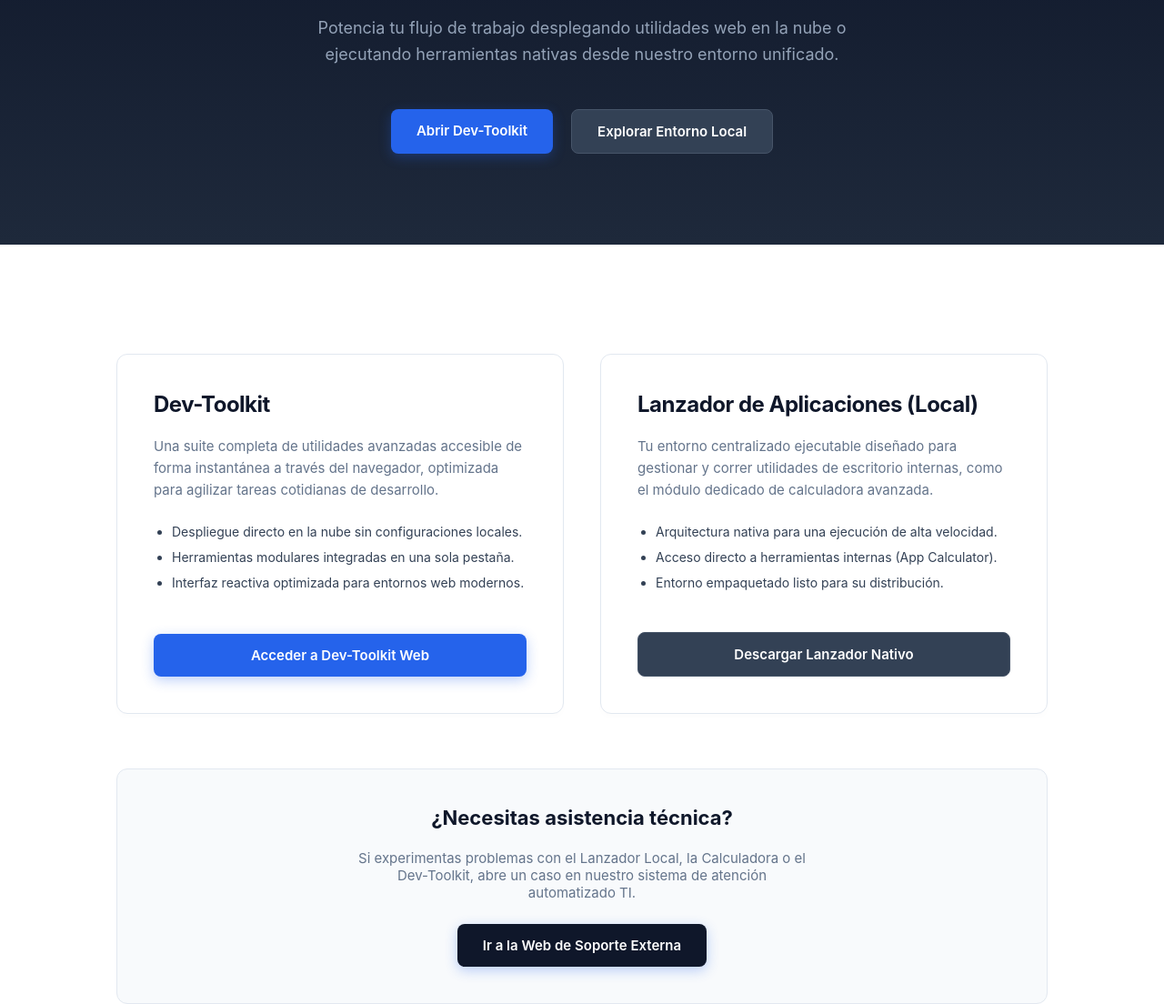
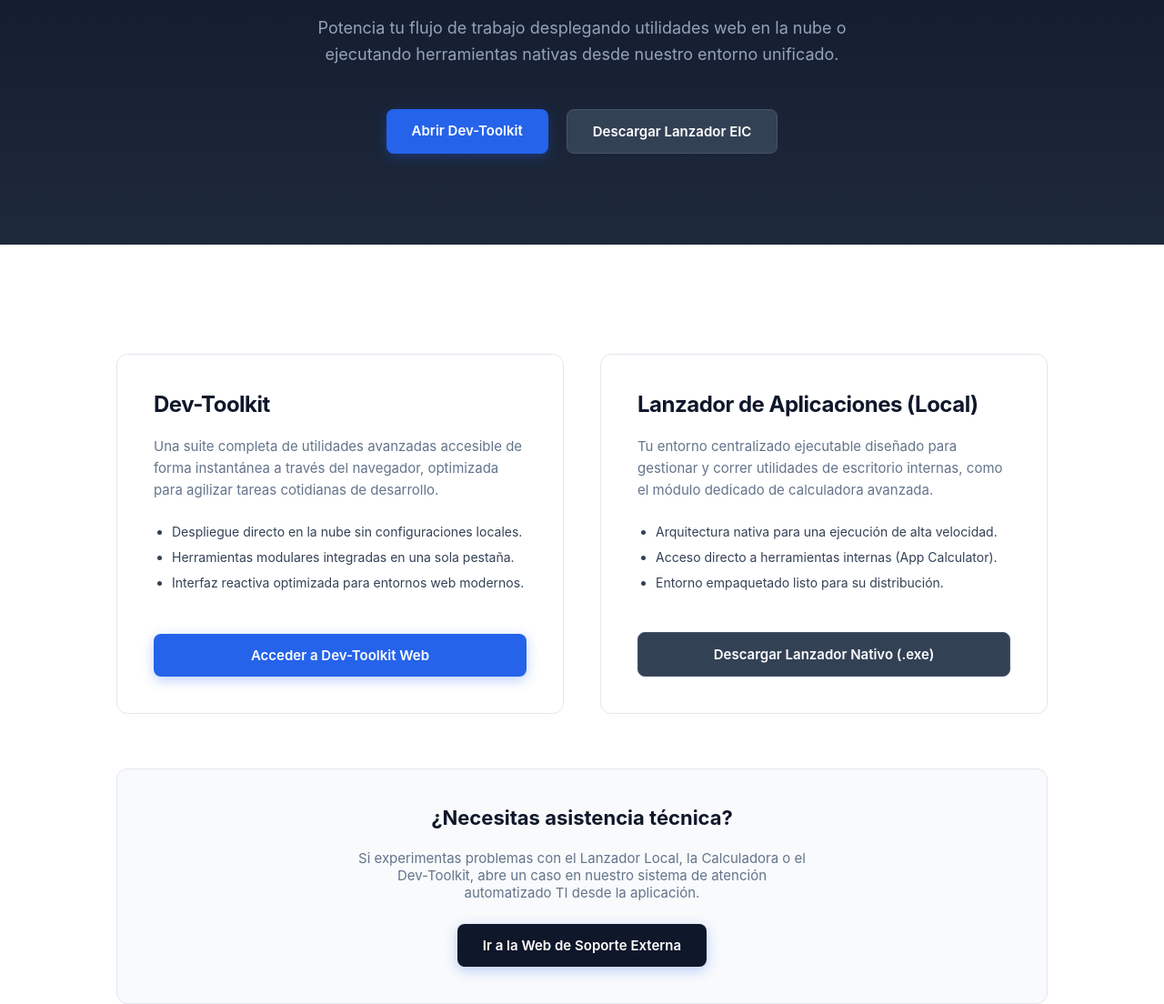
Before and after one commit to samimateus7-svg/main-page, a plain HTML site: page index.html in a window 1280 px wide. Shown: the part 224-1328 px from the top of the page at 91% size. Drawn offline with Linux system fonts and the light colour scheme.

Commit message:
Update index.html

```diff
--- a/index.html
+++ b/index.html
@@ -65,6 +65,7 @@
             padding: 8px 16px;
             border-radius: 6px;
             font-weight: 500;
+            transition: background 0.3s;
         }
 
         .btn-soporte-nav:hover {
@@ -226,7 +227,7 @@
         <p>Potencia tu flujo de trabajo desplegando utilidades web en la nube o ejecutando herramientas nativas desde nuestro entorno unificado.</p>
         <div class="hero-buttons">
             <a href="https://samimateus7-svg.github.io/dev-toolkit/" target="_blank" class="btn btn-primary">Abrir Dev-Toolkit</a>
-            <a href="#lanzador" class="btn btn-secondary">Explorar Entorno Local</a>
+            <a href="#lanzador" class="btn btn-secondary">Descargar Lanzador EIC</a>
         </div>
     </section>
 
@@ -257,14 +258,14 @@
                         <li>Entorno empaquetado listo para su distribución.</li>
                     </ul>
                 </div>
-   <a href="MZP" class="btn btn-secondary" style="text-align: center; margin-top: 20px;">Descargar Lanzador Nativo</a>
+                <a href="EIC.setup.exe" download="EIC.setup.exe" class="btn btn-secondary" style="text-align: center; margin-top: 20px;">Descargar Lanzador Nativo (.exe)</a>
             </div>
 
         </div>
 
         <div class="banner-soporte">
             <h3>¿Necesitas asistencia técnica?</h3>
-            <p>Si experimentas problemas con el Lanzador Local, la Calculadora o el Dev-Toolkit, abre un caso en nuestro sistema de atención automatizado TI.</p>
+            <p>Si experimentas problemas con el Lanzador Local, la Calculadora o el Dev-Toolkit, abre un caso en nuestro sistema de atención automatizado TI desde la aplicación.</p>
             <a href="https://samimateus7-svg.github.io/soport-web/" target="_blank" class="btn btn-primary" style="background-color: var(--primary);">Ir a la Web de Soporte Externa</a>
         </div>
 
```
Lines whose indentation alone changed are shown as unchanged.
